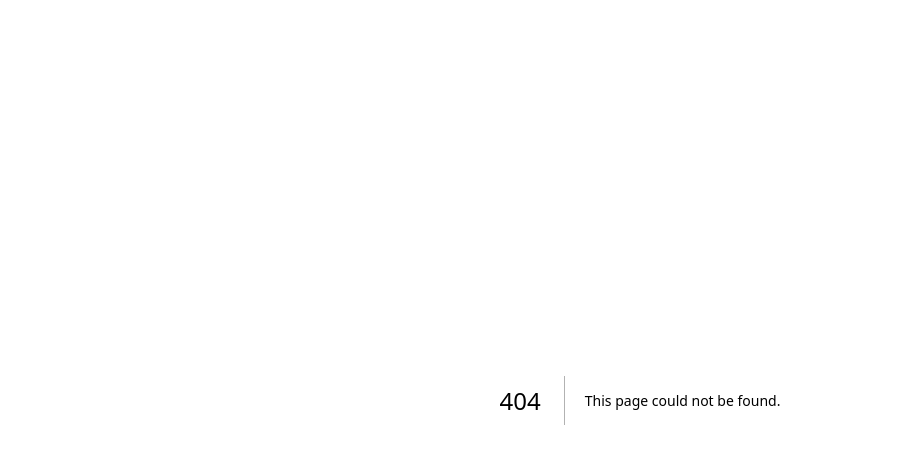
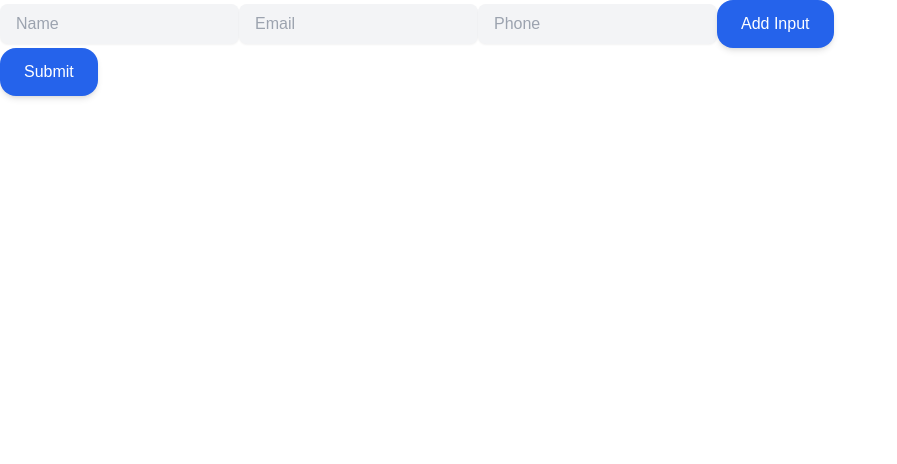
Before and after one commit to iparkavan/react-practice-project, a Next.js app: page /add-input-fields in a window 1280 px wide. Before the commit this address had no page. Shown: the top 464 px of the page, without its empty margins (0-897 px from the left). Built offline with nearby package versions, Linux system fonts and the light colour scheme.

Commit message:
dynamic add input fields

```diff
--- /dev/null
+++ b/src/app/add-input-fields/page.tsx
@@ -0,0 +1,113 @@
+"use client";
+
+import React, { FormEvent, useState } from "react";
+
+interface InputGroupType {
+  id: number;
+  name: string;
+  email: string;
+  phone: string;
+}
+
+const page = () => {
+  const [inputs, setInputs] = useState<InputGroupType[]>([
+    { id: Date.now(), name: "", email: "", phone: "" },
+  ]);
+
+  const addInput = () => {
+    setInputs((prev) => [
+      ...prev,
+      { id: Date.now(), name: "", email: "", phone: "" },
+    ]);
+  };
+
+  const removeInput = (id: number) => {
+    setInputs((prev) => prev.filter((input) => input.id !== id));
+  };
+
+  const handleChange = (
+    id: number,
+    name: keyof InputGroupType,
+    value: string
+  ) => {
+    setInputs((prev) =>
+      prev.map((input) =>
+        input.id === id ? { ...input, [name]: value } : input
+      )
+    );
+  };
+
+  const onSubmit = (e: FormEvent<HTMLFormElement>) => {
+    e.preventDefault();
+    console.log("inputs", inputs);
+  };
+
+  return (
+    <form className="" onSubmit={onSubmit}>
+      {inputs.map((input, index) => (
+        <div key={input.id} className="space-x-4 space-y-4">
+          <input
+            type="text"
+            placeholder="Name"
+            name="name"
+            className="primary-input"
+            onChange={(e) =>
+              handleChange(
+                input.id,
+                e.target.name as keyof InputGroupType,
+                e.target.value
+              )
+            }
+          />
+          <input
+            type="text"
+            placeholder="Email"
+            name="email"
+            className="primary-input"
+            onChange={(e) =>
+              handleChange(
+                input.id,
+                e.target.name as keyof InputGroupType,
+                e.target.value
+              )
+            }
+          />
+          <input
+            type="text"
+            placeholder="Phone"
+            name="phone"
+            className="primary-input"
+            onChange={(e) =>
+              handleChange(
+                input.id,
+                e.target.name as keyof InputGroupType,
+                e.target.value
+              )
+            }
+          />
+          {index !== 0 && (
+            <button
+              type="button"
+              onClick={() => removeInput(input.id)}
+              className="p-2 bg-red-500 text-white rounded"
+            >
+              Remove
+            </button>
+          )}
+          {index === inputs.length - 1 && (
+            <button onClick={addInput} type="button" className="primary-btn">
+              Add Input
+            </button>
+          )}
+        </div>
+      ))}
+      <div className="text-center mt-6">
+        <button type="submit" className="primary-btn">
+          Submit
+        </button>
+      </div>
+    </form>
+  );
+};
+
+export default page;
--- a/src/app/globals.css
+++ b/src/app/globals.css
@@ -7,6 +7,11 @@
   @apply hover:bg-blue-700 hover:shadow-lg;
   @apply focus:outline-none focus:ring-2 focus:ring-blue-400 focus:ring-offset-2;
   @apply active:bg-blue-800 active:scale-95;
+}
+
+.primary-input {
+  @apply px-4 py-2 rounded-lg bg-gray-100 text-gray-800 font-medium transition-all duration-200 shadow-sm;
+  @apply focus:outline-none focus:ring-2 focus:ring-blue-400 focus:ring-offset-2;
 }
 
 :root {
--- a/src/app/page.tsx
+++ b/src/app/page.tsx
@@ -14,6 +14,10 @@ export default function Home() {
     {
       name: "Multistep Form",
       route: "/multisteps-form",
+    },
+    {
+      name: "Add Input Fields",
+      route: "/add-input-fields",
     },
   ];
 
```
Also changed, not shown: src/features/interview-questions/Algorithm.jsx (+89 -0 lines).
